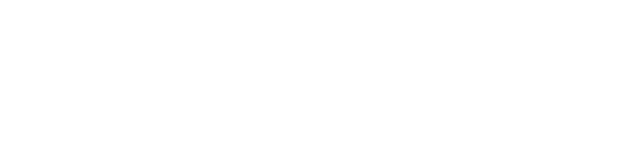
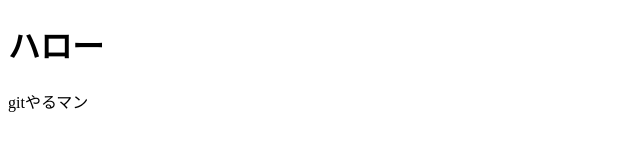
Before and after one commit to Star-yutaro/3.5, a plain HTML site: page index.html in a window 1280 px wide. Shown: the whole page, without its empty margins (0-640 px from the left). Drawn offline with Linux system fonts and the light colour scheme.

Commit message:
index.htmlにh1とp追加

```diff
--- a/index.html
+++ b/index.html
@@ -8,7 +8,8 @@
 </head>
 
 <body>
-
+    <h1>ハロー</h1>
+    <p>gitやるマン</p>
 </body>
 
 </html>
```
